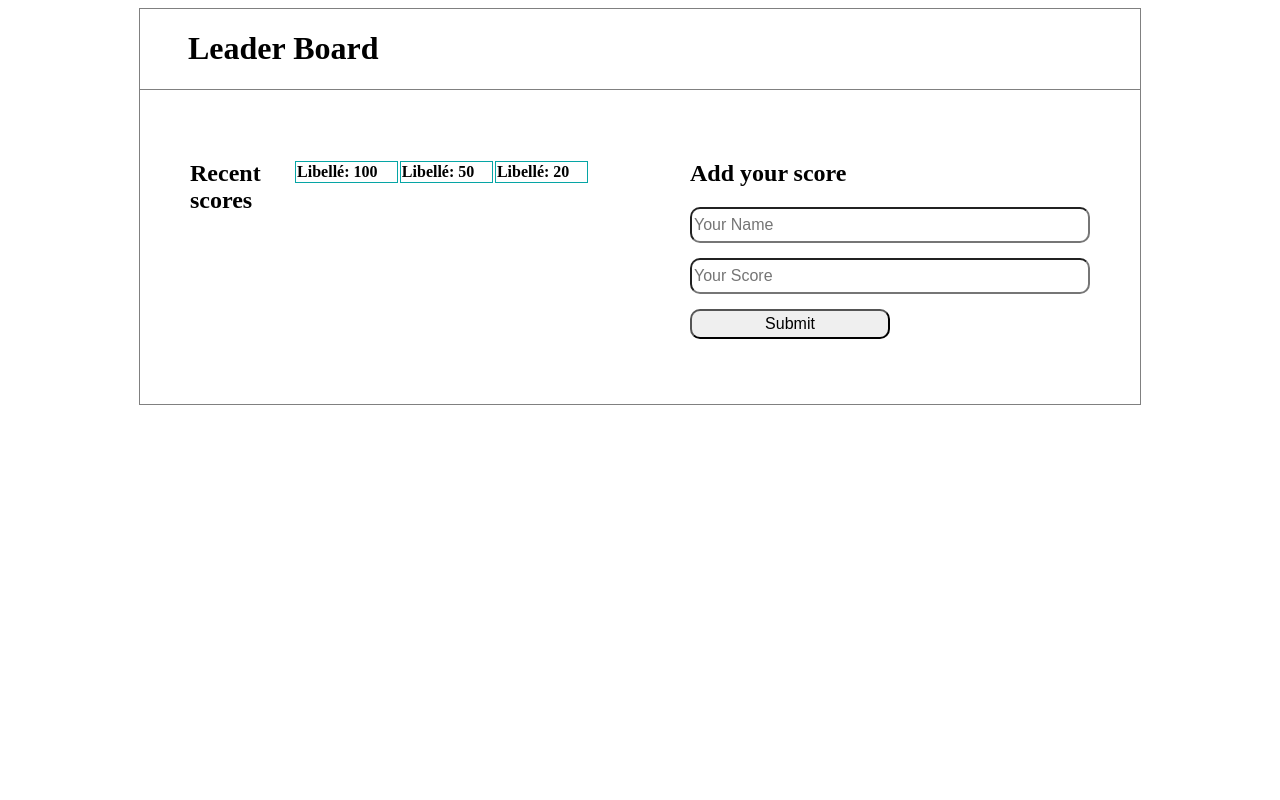
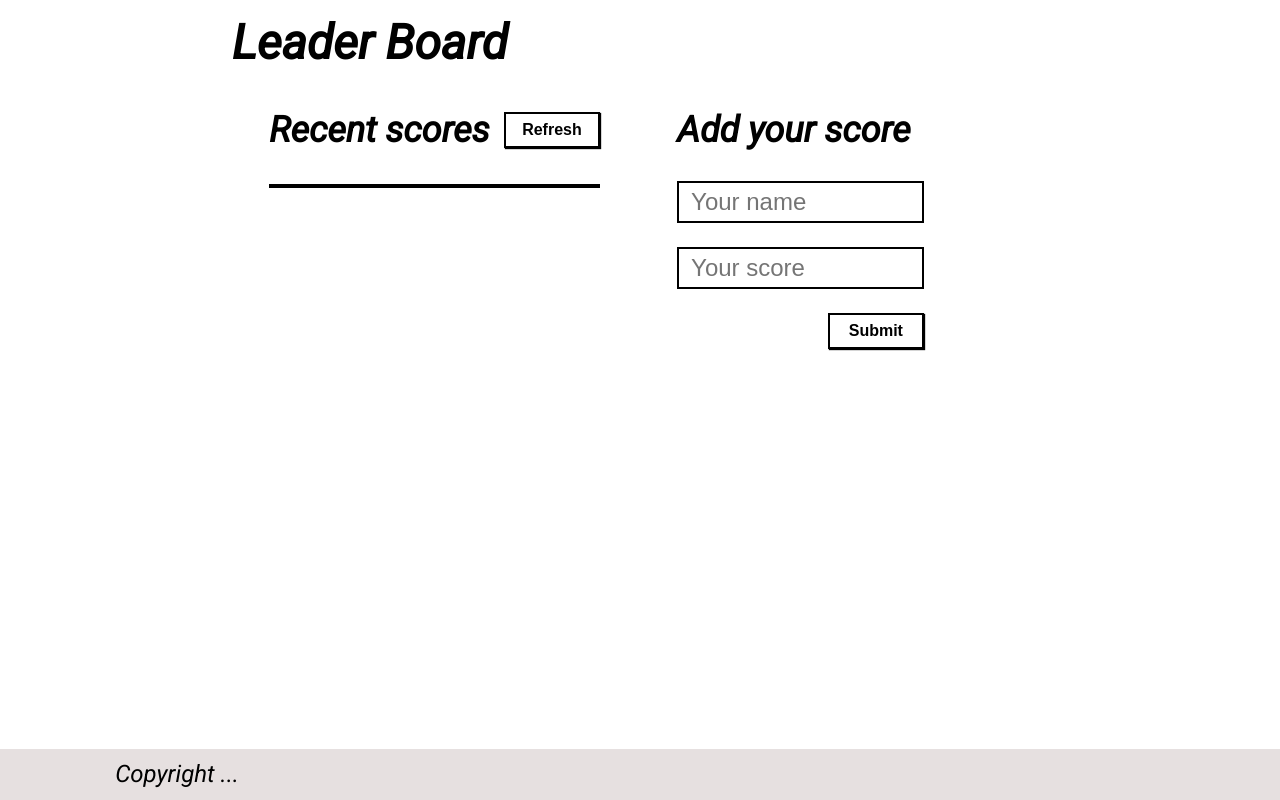
Before and after one commit to binyamolango/leader-board, a website built with webpack: page src/index.html in a window 1280 px wide. Built offline with nearby package versions, Linux system fonts and the light colour scheme.

Commit message:
Update js add function

```diff
--- a/src/index.html
+++ b/src/index.html
@@ -1,11 +1,43 @@
 <!DOCTYPE html>
 <html lang="en">
+
 <head>
     <meta charset="UTF-8">
     <meta name="viewport" content="width=device-width, initial-scale=1.0">
     <title>Leader-board</title>
+    <link rel="preconnect" href="https://fonts.googleapis.com">
+    <link rel="preconnect" href="https://fonts.gstatic.com" crossorigin>
+    <link href="https://fonts.googleapis.com/css2?family=Roboto:ital@1&display=swap" rel="stylesheet">
 </head>
+
 <body>
-    <h1>Hello Microverse!</h1>
+    <div class="container">
+        <header>
+            <h1>Leader Board</h1>
+        </header>
+
+        <main>
+            <section>
+                <div id="scores-heading">
+                    <h2>Recent scores</h2>
+                    <button type="button">Refresh</button>
+                </div>
+                <ul id="scores"></ul>
+            </section>
+
+            <section>
+                <h2>Add your score</h2>
+                <form id="form" action="">
+                    <input type="text" id="user" placeholder="Your name">
+                    <input type="number" id="score" placeholder="Your score">
+                    <button type="submit">Submit</button>
+                </form>
+            </section>
+        </main>
+        <footer>
+            <p>Copyright ...</p>
+        </footer>
+    </div>
 </body>
+
 </html>
--- a/src/index.js
+++ b/src/index.js
@@ -1,114 +1,17 @@
 import './style.css';
+import { disScores, add, scoObj } from './score.js';
 
-class LeaderboardApp {
-  constructor() {
-    this.body = document.querySelector('body');
-    this.launcher();
-  }
+const form1 = document.getElementById('form');
+const name1 = document.getElementById('user');
+const scoreId1 = document.getElementById('score');
 
-  launcher() {
-    const main = document.createElement('main');
-    main.classList.add('main');
+const addValue = (e) => {
+  e.preventDefault();
+  if (!name1.value || !scoreId1.value) return;
+  add({ user: name1.value, score: scoreId1.value });
+  name1.value = '';
+  scoreId1.value = '';
+  disScores(scoObj.scores);
+};
 
-    const header = this.createHeader(); // Utilisation correcte de 'this'
-    const left = this.createLeftSection(); // Utilisation correcte de 'this'
-    const right = this.createRightSection(); // Utilisation correcte de 'this'
-
-    main.appendChild(header);
-    main.appendChild(left);
-    main.appendChild(right);
-
-    this.body.innerHTML = '';
-    this.body.appendChild(main);
-  }
-
-  // eslint-disable-next-line class-methods-use-this
-  createHeader() {
-    const header = document.createElement('div');
-    header.classList.add('header');
-    const h1 = document.createElement('h1');
-    h1.textContent = 'Leader Board';
-    header.appendChild(h1);
-    return header;
-  }
-
-  createLeftSection() {
-    const left = document.createElement('div');
-    left.classList.add('left');
-
-    const div1 = this.createSectionWithTitle('Recent scores'); // Utilisation correcte de 'this'
-    const table = this.createScoreTable();
-    div1.appendChild(table);
-
-    left.appendChild(div1);
-    return left;
-  }
-
-  createRightSection() {
-    const right = document.createElement('div');
-    right.classList.add('right');
-
-    const div2 = this.createSectionWithTitle('Add your score'); // Utilisation correcte de 'this'
-    const form = this.createScoreForm();
-    div2.appendChild(form);
-
-    right.appendChild(div2);
-    return right;
-  }
-
-  // eslint-disable-next-line class-methods-use-this
-  createSectionWithTitle(titleText) {
-    const div = document.createElement('div');
-    div.classList.add('title');
-    const h2 = document.createElement('h2');
-    h2.textContent = titleText;
-    div.appendChild(h2);
-    return div;
-  }
-
-  createScoreTable() {
-    const table = document.createElement('table');
-    const tr = document.createElement('tr');
-    const td1 = this.createTableHeader('Libellé: 100'); // Utilisation correcte de 'this'
-    const td2 = this.createTableHeader('Libellé: 50'); // Utilisation correcte de 'this'
-    const td3 = this.createTableHeader('Libellé: 20'); // Utilisation correcte de 'this'
-    tr.appendChild(td1);
-    tr.appendChild(td2);
-    tr.appendChild(td3);
-    table.appendChild(tr);
-    return table;
-  }
-
-  // eslint-disable-next-line class-methods-use-this
-  createTableHeader(text) {
-    const th = document.createElement('th');
-    th.textContent = text;
-    return th;
-  }
-
-  createScoreForm() {
-    const form = document.createElement('form');
-    const input1 = this.createInput('text', 'name', 'Your Name'); // Utilisation correcte de 'this'
-    const input2 = this.createInput('text', 'score', 'Your Score'); // Utilisation correcte de 'this'
-    const btnSubmit = this.createInput('submit', '', 'Submit'); // Utilisation correcte de 'this'
-    form.appendChild(input1);
-    form.appendChild(input2);
-    form.appendChild(btnSubmit);
-    return form;
-  }
-
-  // eslint-disable-next-line class-methods-use-this
-  createInput(type, name, placeholder) {
-    const input = document.createElement('input');
-    input.type = type;
-    if (name) input.name = name;
-    if (placeholder) input.placeholder = placeholder;
-    return input;
-  }
-}
-
-const app = new LeaderboardApp();
-window.addEventListener('DOMContentLoaded', () => {
-  // Utilisation de l'instance déjà créée
-  app.launcher();
-});
+form1.addEventListener('submit', addValue);
--- /dev/null
+++ b/src/score.js
@@ -0,0 +1,19 @@
+const scoreList = document.getElementById('scores');
+
+const disScores = (scores) => {
+  scoreList.innerHTML = '';
+  scores.forEach((score) => {
+    const list = `<li class="list">${score.user}: ${score.score}</li>`;
+    scoreList.insertAdjacentHTML('beforeend', list);
+  });
+};
+
+const scoObj = {
+  scores: [],
+};
+
+const add = (score) => {
+  scoObj.scores.push(score);
+};
+
+export { add, disScores, scoObj };
--- a/src/style.css
+++ b/src/style.css
@@ -1,67 +1,97 @@
-body {
+*,
+::after,
+::before {
   box-sizing: border-box;
+  margin: 0;
+  padding: 0;
 }
 
-.main {
-  width: 1000px;
-  margin: 0 auto;
-  display: flex;
-  flex-wrap: wrap;
-  border: 1px solid gray;
+body {
+  margin-left: 9%;
+  margin-top: 0.9em;
+  font-family: 'Roboto', sans-serif;
 }
 
-.header {
-  flex: 100%;
-  border-bottom: 1px solid gray;
+.container {
+  width: 80%;
+  max-width: 1440px;
+  margin: 0 auto;
 }
 
 h1 {
-  padding-left: 1.5em;
+  font-size: 3em;
 }
 
-.left,
-.right {
-  flex: 1 40%;
-  padding: 50px;
+h2 {
+  font-size: 2.25em;
 }
 
-.left .title {
+main {
   display: flex;
-  justify-content: space-between;
-  align-items: baseline;
+  gap: 9%;
+  margin: 4%;
 }
 
-.left .title button {
-  height: 40px;
+section {
+  min-width: 38%;
 }
 
-table {
-  width: 100%;
+#scores-heading {
+  display: flex;
+  align-items: center;
+  justify-content: space-between;
+  gap: 0.9em;
 }
 
-th,
-td {
-  border: 1px solid rgb(6, 165, 165);
-  text-align: left;
+button {
+  background: #fff;
+  border: 2px solid;
+  box-shadow: 1px 1px 1px;
+  padding: 7px 15px;
+  font-size: 16px;
+  font-weight: 700;
+  width: 6em;
+}
+
+ul {
+  border: 2px solid;
+  margin-top: 10%;
+  list-style: none;
 }
 
 form {
   display: flex;
   flex-direction: column;
+  align-items: flex-end;
+  gap: 1.5em;
+  margin-top: 9%;
+  width: 73%;
 }
 
 form input {
-  height: 30px;
-  font-size: 12pt;
-  margin-bottom: 15px;
-  border-radius: 10px;
+  width: 100%;
+  border: 2px solid;
 }
 
-form input[type="submit"] {
-  width: 200px;
+form input,
+.list {
+  font-size: 1.5em;
+  font-weight: 500;
+  height: 1.75em;
+  padding: 0.5em;
 }
 
-.footer {
-  background-color: rgb(133, 22, 236);
-  flex: 100%;
+.list:nth-child(even) {
+  background: rgb(230, 224, 224);
 }
+
+footer {
+  background: rgb(230, 224, 224);
+  position: absolute;
+  bottom: 0;
+  right: 0;
+  left: 0;
+  padding: 0.9% 9%;
+  font-size: 1.5em;
+  font-weight: 500;
+}
```
Also changed, not shown: dist/index.bundle.js, dist/index.html.
